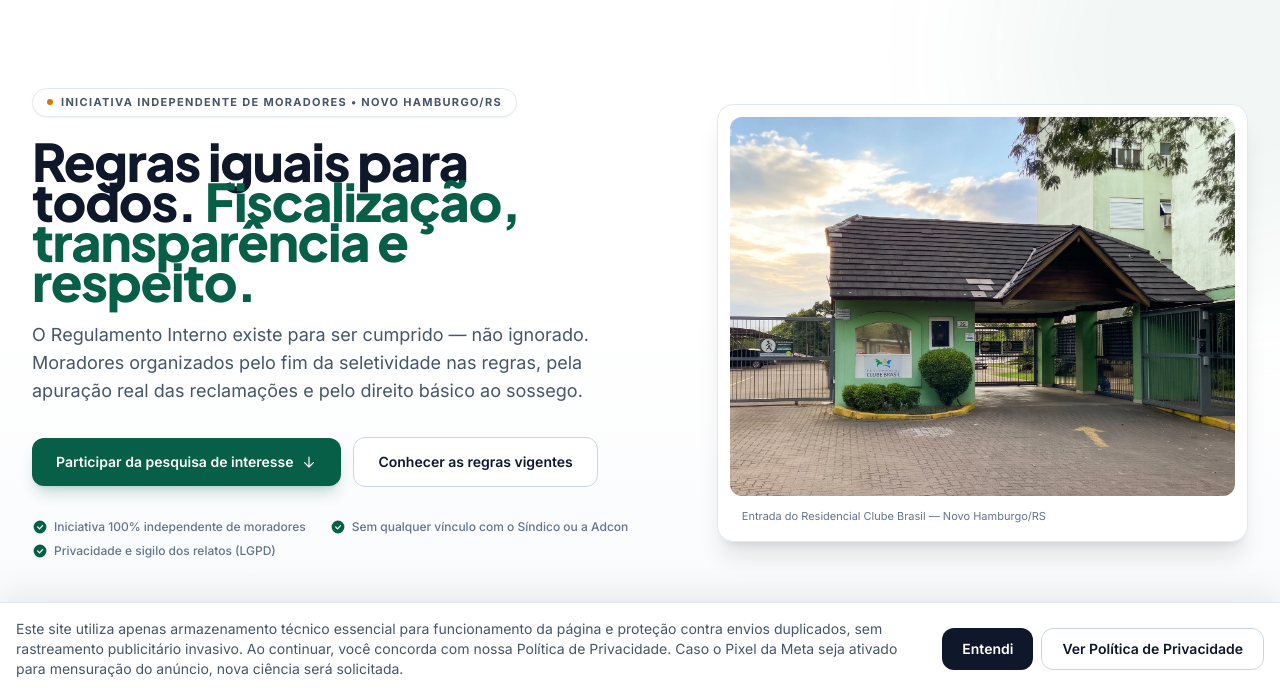
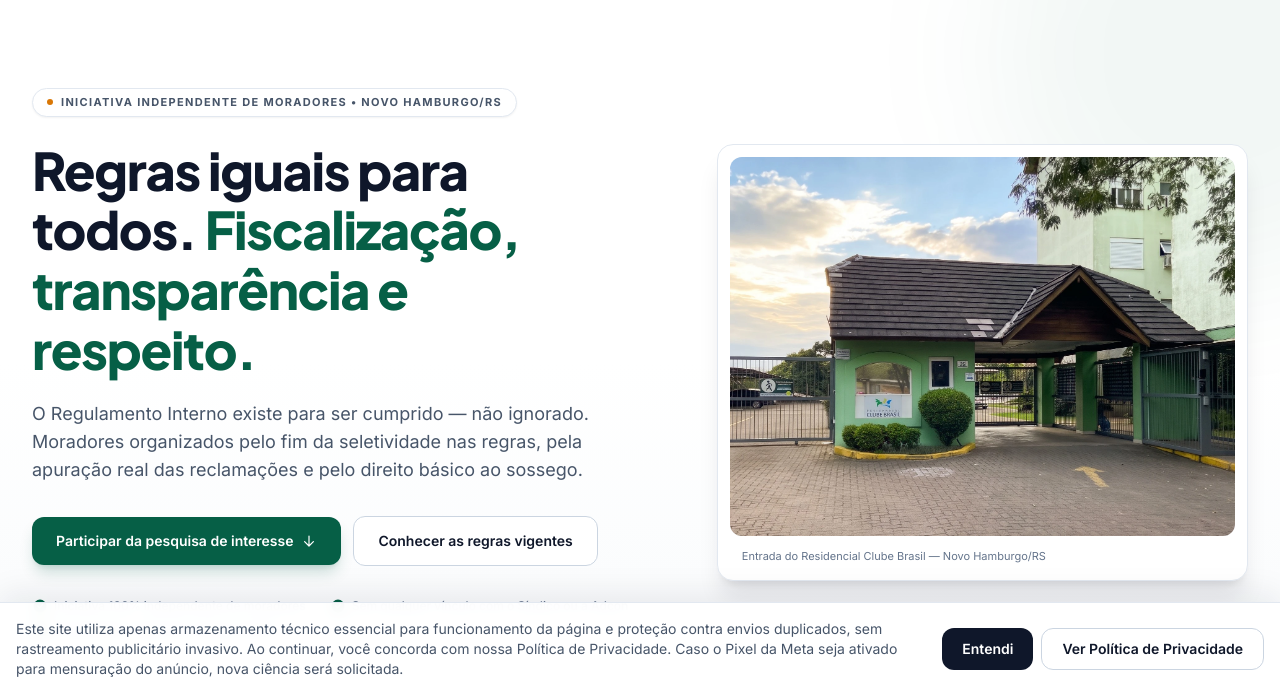
Before and after one commit to wscariott1988/comite, a plain HTML site: page index.html in a window 1280 px wide. Shown: the part 105-800 px from the top of the page. Drawn offline with nearby package versions, Linux system fonts and the light colour scheme.

Commit message:
Ajusta line-height do H1 e configura deploy Vercel

```diff
--- a/index.html
+++ b/index.html
@@ -90,7 +90,7 @@
             <span class="h-1.5 w-1.5 rounded-full bg-mostardaClaro"></span>
             Iniciativa independente de moradores • Novo Hamburgo/RS
           </span>
-          <h1 class="mt-6 font-titulo text-[2rem] font-extrabold leading-[1.12] tracking-tight text-tinta sm:text-4xl lg:text-[3.25rem]">
+          <h1 class="mt-6 font-titulo text-[2rem] font-extrabold leading-tight tracking-tight text-tinta sm:text-4xl lg:text-[3.25rem] lg:leading-[1.15]">
             Regras iguais para todos. <span class="text-esmeralda">Fiscalização, transparência e respeito.</span>
           </h1>
           <p class="mt-5 max-w-2xl text-[15px] leading-relaxed text-slate-600 sm:text-lg">
```
Also changed, not shown: vercel.json (added), 1 other file.
